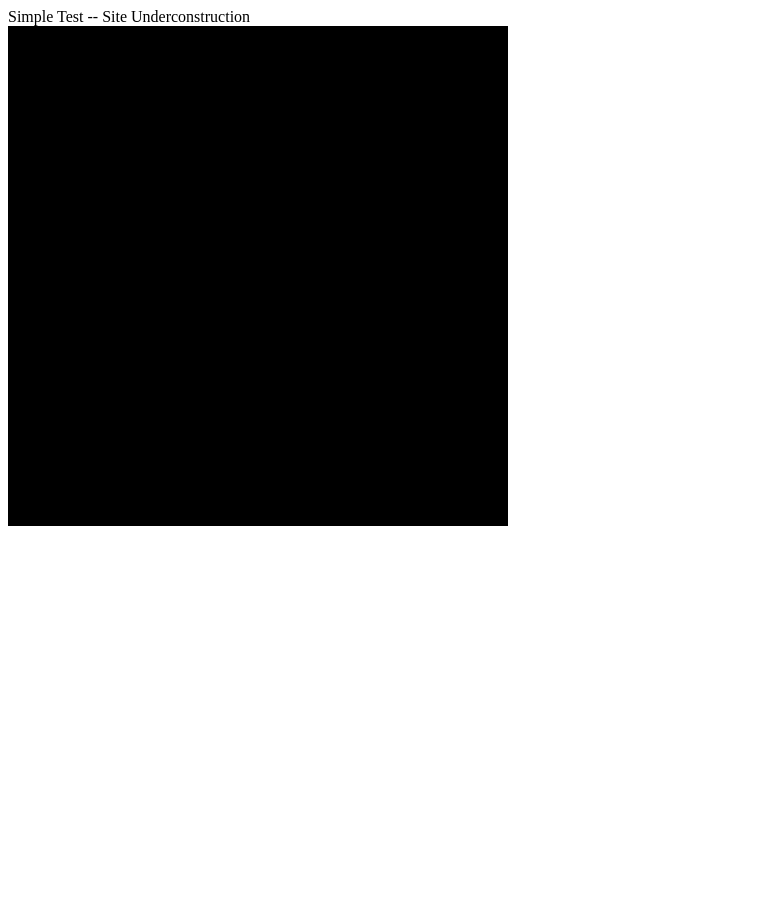
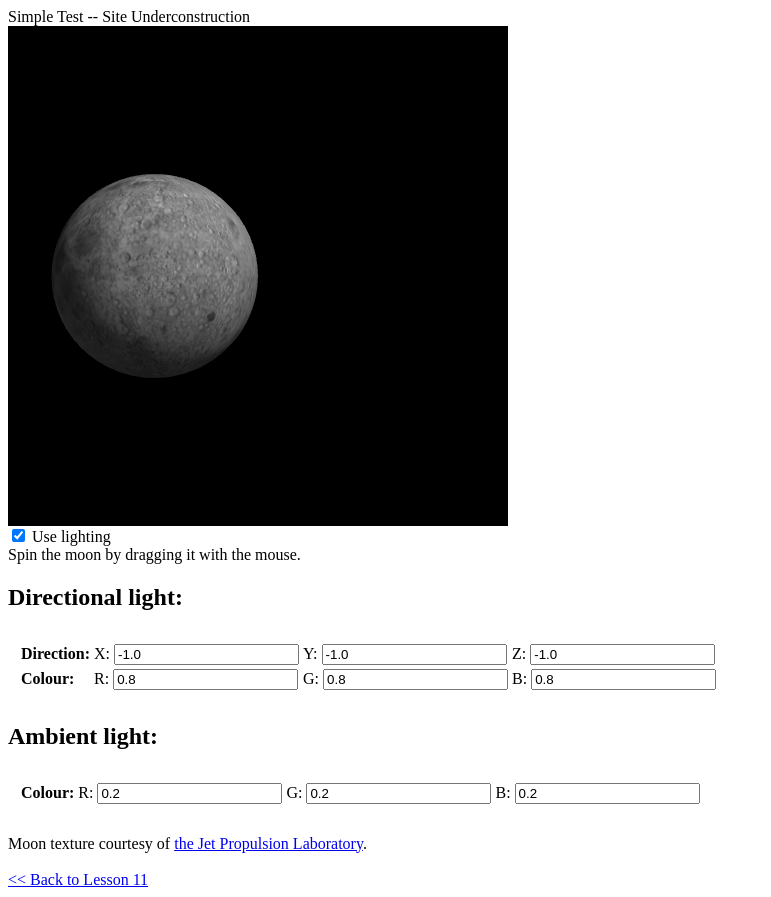
Before and after one commit to AyalaStadler/ayalastadler.github.com, a plain HTML site: page index.html in a window 1280 px wide. Shown: the whole page, without its empty margins (0-771 px from the left). Before the commit the page ends 800 px from the top, so only its background shows below. Drawn offline with Linux system fonts and the light colour scheme.

Commit message:
re-added text

```diff
--- a/index.html
+++ b/index.html
@@ -437,6 +437,46 @@ Modified Example from http://learningwebgl.com/lessons/lesson11/index.html
     <canvas id="lesson11-canvas" style="border: none;" width="500" height="500"></canvas>
     <br/>
 
+    <input type="checkbox" id="lighting" checked /> Use lighting<br/>
+    Spin the moon by dragging it with the mouse.
+    <br/>
+
+    <h2>Directional light:</h2>
+
+    <table style="border: 0; padding: 10px;">
+        <tr>
+            <td><b>Direction:</b>
+            <td>X: <input type="text" id="lightDirectionX" value="-1.0" />
+            <td>Y: <input type="text" id="lightDirectionY" value="-1.0" />
+            <td>Z: <input type="text" id="lightDirectionZ" value="-1.0" />
+        </tr>
+        <tr>
+            <td><b>Colour:</b>
+            <td>R: <input type="text" id="directionalR" value="0.8" />
+            <td>G: <input type="text" id="directionalG" value="0.8" />
+            <td>B: <input type="text" id="directionalB" value="0.8" />
+        </tr>
+    </table>
+
+
+    <h2>Ambient light:</h2>
+
+    <table style="border: 0; padding: 10px;">
+        <tr>
+            <td><b>Colour:</b>
+            <td>R: <input type="text" id="ambientR" value="0.2" />
+            <td>G: <input type="text" id="ambientG" value="0.2" />
+            <td>B: <input type="text" id="ambientB" value="0.2" />
+        </tr>
+    </table>
+    <br/>
+
+    Moon texture courtesy of <a href="http://maps.jpl.nasa.gov/">the Jet Propulsion Laboratory</a>.
+    <br/>
+    <br/>
+
+    <a href="http://learningwebgl.com/blog/?p=1253">&lt;&lt; Back to Lesson 11</a><br />
+
     <!-- Google Analytics stuff, please ignore - nothing to do with WebGL :-) -->
     <script type="text/javascript">
         var gaJsHost = (("https:" == document.location.protocol) ? "https://ssl." : "http://www.");
```
